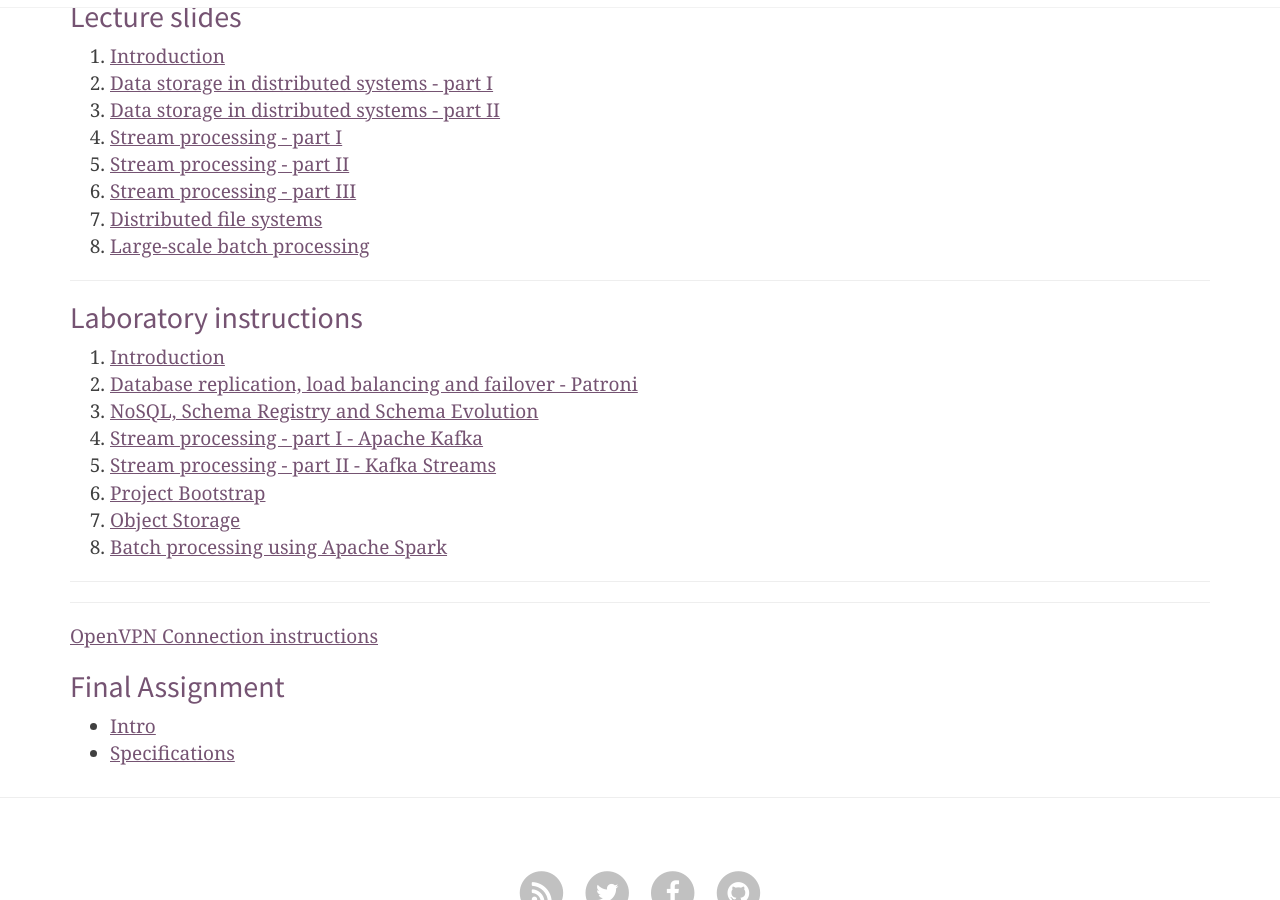
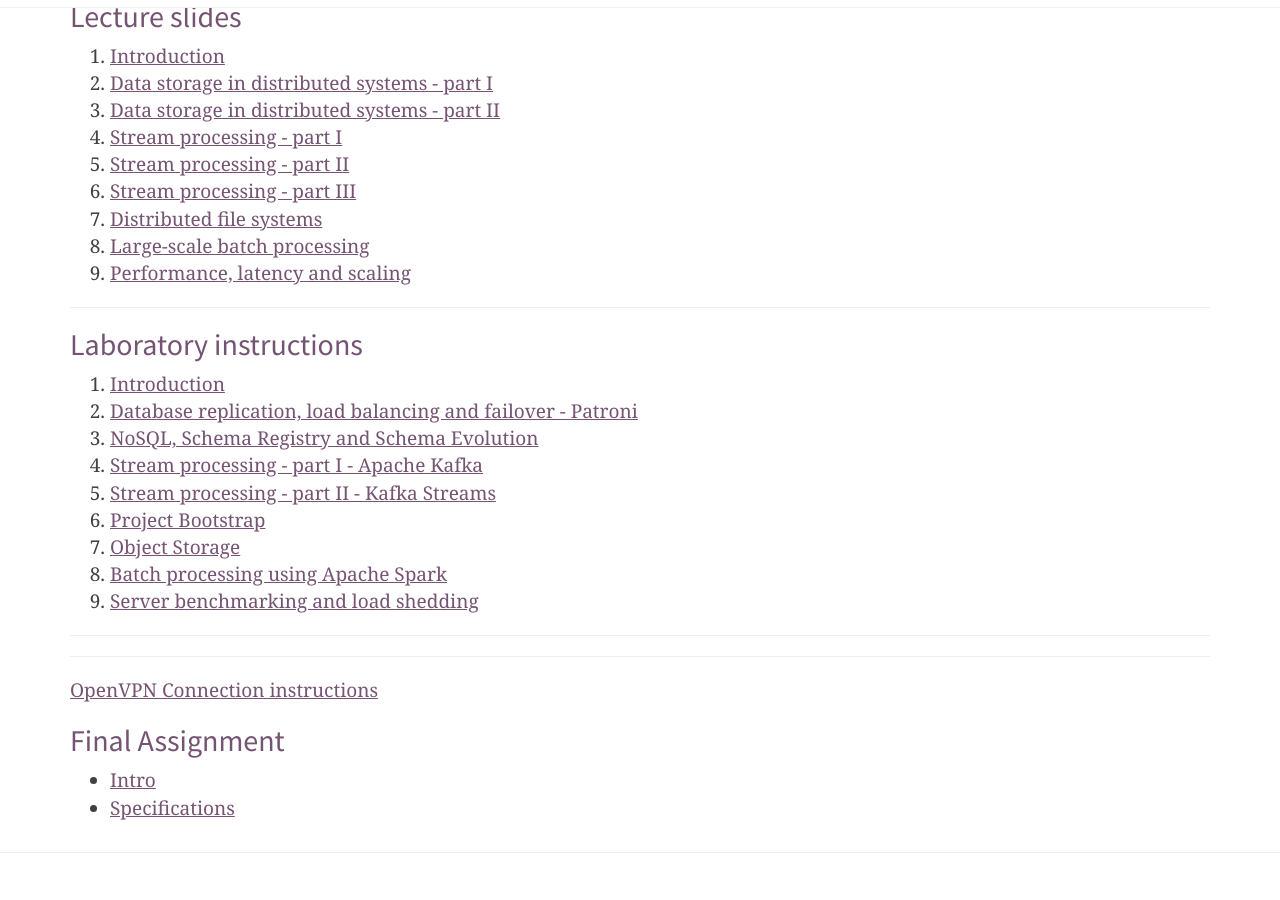
Before and after one commit to RTBHOUSE/mimuw-blog2024L, a Jekyll site: the page built from index.html, in a window 1280 px wide and 900 px high, scrolled down 822 px. Built offline with Jekyll 4.4.1, drawn with Linux system fonts in a browser that asks for light colours; nearby versions of some CDN libraries; the list of posts is cut into pages by our own code.

Commit message:
Performance, latency and scaling

```diff
--- a/index.html
+++ b/index.html
@@ -36,8 +36,7 @@
 		<li><a href="/slides/6.pdf">Stream processing - part III</a></li>
 		<li><a href="/slides/7.pdf">Distributed file systems</a></li>
 		<li><a href="/slides/8.pdf">Large-scale batch processing</a></li>
-
-
+		<li><a href="/slides/9.pdf">Performance, latency and scaling</a></li>
 	</ol>
 </div>
 
@@ -72,7 +71,9 @@
 		<li>
 			<a href="https://github.com/RTBHOUSE/mimuw-lab2024L/tree/main/lab08">Batch processing using Apache Spark</a>
 		</li>
-
+		<li>
+			<a href="https://github.com/RTBHOUSE/mimuw-lab2024L/tree/main/lab09">Server benchmarking and load shedding</a>
+		</li>
 
 	</ol>
 
```
Also changed, not shown: 1 other file.
